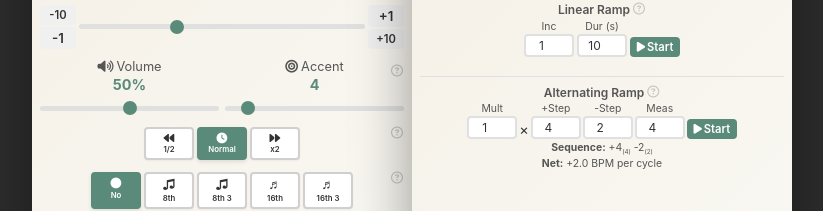
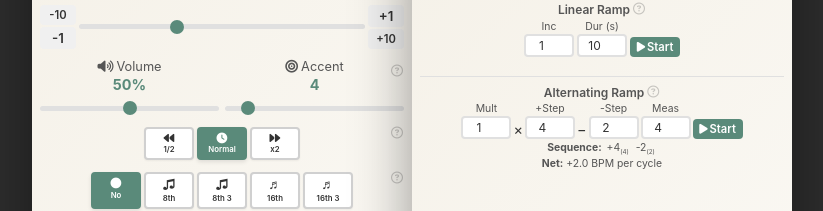
Before and after one commit to mpragliola/react-metronome, a React (Vite) app: page / in a window 1280 px wide. Shown: the part 286-497 px from the top of the page, without its empty margins (228-1051 px from the left). Built offline with nearby package versions, Linux system fonts and the light colour scheme.

Commit message:
Refactor AlternatingRampControl component by abstracting inline styles into constants for improved readability and maintainability.

```diff
--- a/src/components/AlternatingRampControl.tsx
+++ b/src/components/AlternatingRampControl.tsx
@@ -15,6 +15,50 @@ export function AlternatingRampControl({ isRamping, startBpm, currentStepIndex,
     const [negativeStep, setNegativeStep] = useState(2);
     const [multiplier, setMultiplier] = useState(1);
     const [measuresPerStep, setMeasuresPerStep] = useState(4);
+
+    // Abstracted styles
+    const containerStyle: React.CSSProperties = {
+        display: 'flex',
+        gap: styles.spacing.gap.sm,
+        margin: `${styles.spacing.margin.sm} 0`,
+        justifyContent: 'center',
+        alignItems: 'flex-end',
+    };
+
+    const operatorSignStyle: React.CSSProperties = {
+        fontSize: '0.9em',
+        marginBottom: styles.spacing.margin.xs,
+        color: styles.colors.text,
+        display: 'flex',
+        alignItems: 'center',
+    };
+
+    const errorMessageStyle: React.CSSProperties = {
+        fontSize: '0.65em',
+        color: '#ff6b6b',
+        margin: `${styles.spacing.margin.xs} 0`,
+        textAlign: 'center',
+    };
+
+    const validationMessageStyle: React.CSSProperties = {
+        fontSize: '0.65em',
+        color: styles.colors.textLight,
+        margin: `${styles.spacing.margin.xs} 0`,
+        textAlign: 'center',
+    };
+
+    const sequenceItemStyle = (isActive: boolean): React.CSSProperties => ({
+        backgroundColor: isActive ? styles.colors.accent : "transparent",
+        color: isActive ? 'white' : 'inherit',
+        padding: "2px",
+        borderRadius: "2px",
+        fontWeight: isActive ? 'bold' : 'normal',
+        transition: 'all 0.2s',
+    });
+
+    const subscriptStyle: React.CSSProperties = {
+        fontSize: '0.6em',
+    };
 
     const handleStart = useCallback((e: React.MouseEvent) => {
         e.preventDefault();
@@ -50,17 +94,10 @@ export function AlternatingRampControl({ isRamping, startBpm, currentStepIndex,
             steps.push(
                 <span
                     key={`pos-${i}`}
-                    style={{
-                        backgroundColor: active ? styles.colors.accent : 'transparent',
-                        color: active ? 'white' : 'inherit',
-                        padding: active ? '2px 4px' : '0',
-                        borderRadius: active ? '3px' : '0',
-                        fontWeight: active ? 'bold' : 'normal',
-                        transition: 'all 0.2s',
-                    }}
+                    style={sequenceItemStyle(active)}
                 >
                     +{positiveStep}
-                    <sub style={{ fontSize: '0.6em' }}>({cumulativeChange})</sub>
+                    <sub style={subscriptStyle}>({cumulativeChange})</sub>
                 </span>
             );
         }
@@ -73,17 +110,10 @@ export function AlternatingRampControl({ isRamping, startBpm, currentStepIndex,
         steps.push(
             <span
                 key="neg"
-                style={{
-                    backgroundColor: active ? styles.colors.accent : 'transparent',
-                    color: active ? 'white' : 'inherit',
-                    padding: active ? '2px 4px' : '0',
-                    borderRadius: active ? '3px' : '0',
-                    fontWeight: active ? 'bold' : 'normal',
-                    transition: 'all 0.2s',
-                }}
+                style={sequenceItemStyle(active)}
             >
                 -{negativeStep}
-                <sub style={{ fontSize: '0.6em' }}>({cumulativeChange})</sub>
+                <sub style={subscriptStyle}>({cumulativeChange})</sub>
             </span>
         );
 
@@ -92,7 +122,7 @@ export function AlternatingRampControl({ isRamping, startBpm, currentStepIndex,
 
     return (
         <>
-            <div style={{ display: 'flex', gap: styles.spacing.gap.sm, margin: `${styles.spacing.margin.sm} 0`, justifyContent: 'center', alignItems: 'flex-end' }}>
+            <div style={containerStyle}>
                 <NumberInputField
                     label="Mult"
                     value={multiplier}
@@ -103,13 +133,7 @@ export function AlternatingRampControl({ isRamping, startBpm, currentStepIndex,
                     onChange={(value) => setMultiplier(Math.round(value))}
                     borderColor={hasValidationError ? '#ff6b6b' : undefined}
                 />
-                <div style={{
-                    fontSize: '0.9em',
-                    marginBottom: styles.spacing.margin.xs,
-                    color: styles.colors.text,
-                    display: 'flex',
-                    alignItems: 'center',
-                }}>
+                <div style={operatorSignStyle}>
                     ×
                 </div>
                 <NumberInputField
@@ -122,6 +146,9 @@ export function AlternatingRampControl({ isRamping, startBpm, currentStepIndex,
                     onChange={(value) => setPositiveStep(Math.round(value))}
                     borderColor={hasValidationError ? '#ff6b6b' : undefined}
                 />
+                <div style={operatorSignStyle}>
+                    −
+                </div>
                 <NumberInputField
                     label="-Step"
                     value={negativeStep}
@@ -146,23 +173,13 @@ export function AlternatingRampControl({ isRamping, startBpm, currentStepIndex,
             </div>
 
             {!isValid && (
-                <div style={{
-                    fontSize: '0.65em',
-                    color: '#ff6b6b',
-                    margin: `${styles.spacing.margin.xs} 0`,
-                    textAlign: 'center',
-                }}>
+                <div style={errorMessageStyle}>
                     {hasValidationError ? `(Mult × +Step) must be greater than -Step` : 'Measures must be at least 1'}
                 </div>
             )}
 
             {isValid && (
-                <div style={{
-                    fontSize: '0.65em',
-                    color: styles.colors.textLight,
-                    margin: `${styles.spacing.margin.xs} 0`,
-                    textAlign: 'center',
-                }}>
+                <div style={validationMessageStyle}>
                     <div style={{ marginBottom: styles.spacing.margin.xs }}>
                         <strong>Sequence:</strong> {generateSequence()}
                     </div>
@@ -171,8 +188,6 @@ export function AlternatingRampControl({ isRamping, startBpm, currentStepIndex,
                     </div>
                 </div>
             )}
-
-
         </>
     );
 }
```
